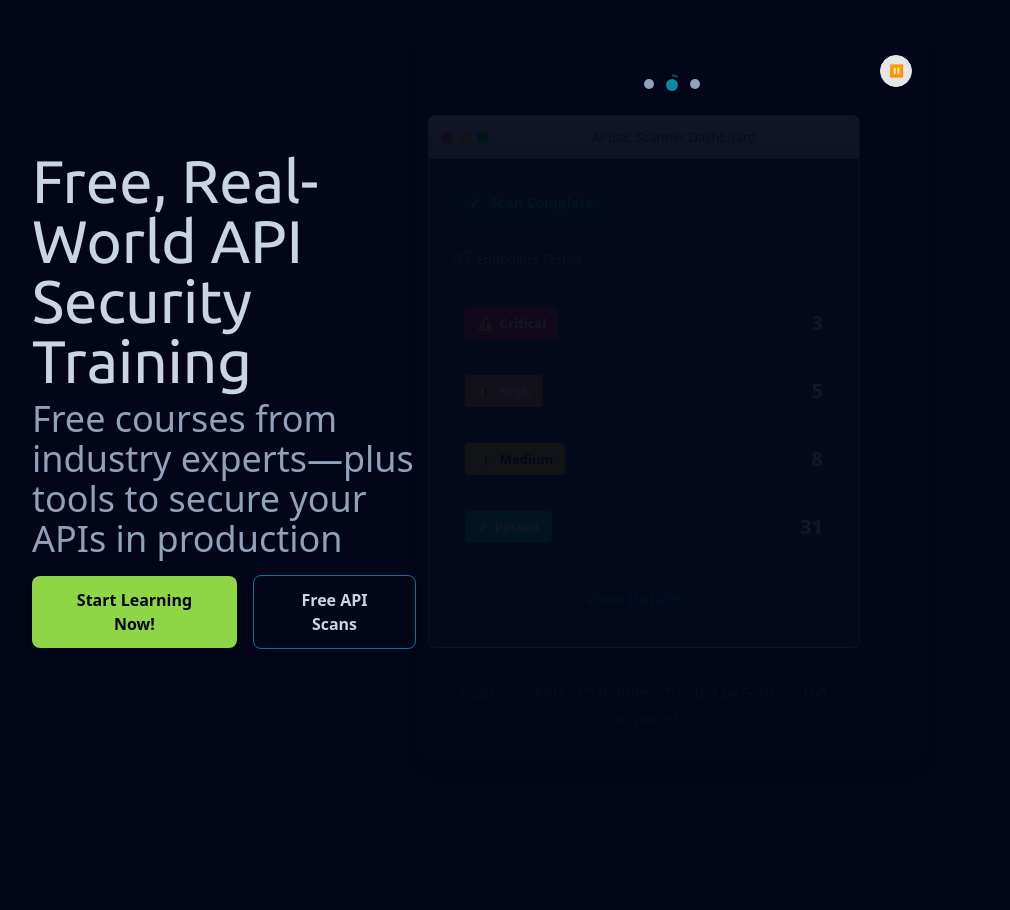
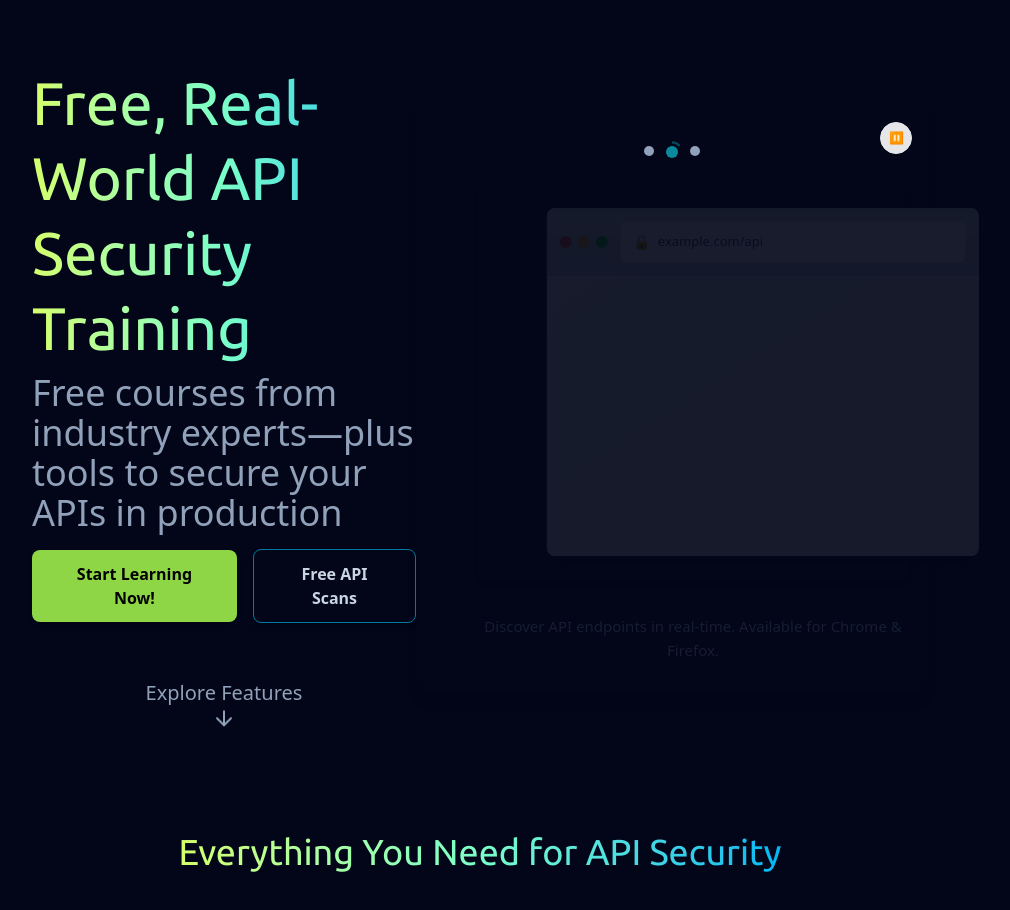
Before and after one commit to G-Hensley/apisec-university, a Next.js app: page / in a window 1280 px wide. Shown: the top 910 px of the page, without its empty margins (160-1170 px from the left). Before the commit the page ends 800 px from the top, so only its background shows below. Built offline with nearby package versions, Linux system fonts and the light colour scheme.

Commit message:
Add some more styling and new section for content

```diff
--- /dev/null
+++ b/app/components/layout/home/ContentTabs.tsx
@@ -0,0 +1,11 @@
+export default function ContentTabs({ children }: { children?: React.ReactNode }) {
+
+  return (
+    <section className="px-48 py-8 section">
+      <header className="section-header">
+        <h2>Everything You Need for API Security</h2>
+      </header>
+    </section>
+  )
+
+}
--- a/app/components/layout/home/Hero.tsx
+++ b/app/components/layout/home/Hero.tsx
@@ -2,12 +2,14 @@
 import ProductShowcase from "@/app/components/layout/home/ProductDemo";
 import PrimaryCTA from "@/app/components/ui/buttons/PrimaryCTA";
 import SecondaryCTA from "@/app/components/ui/buttons/SecondaryCTA";
+import Link from "next/link";
+import { ArrowDown } from "lucide-react";
 
 export default function Hero() {
   return (
     <section className="flex py-8 px-48 items-center min-h-fit h-screen">
       <header className="w-2xl flex flex-col gap-2">
-        <h1 className="text-slate-300 text-6xl font-primary">Free, Real-World API Security Training</h1>
+        <h1 className="text-6xl font-primary leading-tight">Free, Real-World API Security Training</h1>
         <h2 className="text-slate-400 text-4xl">
           Free courses from industry experts—plus tools to secure your APIs in production
         </h2>
@@ -15,6 +17,13 @@ export default function Hero() {
           <PrimaryCTA>Start Learning Now!</PrimaryCTA>
           <SecondaryCTA>Free API Scans</SecondaryCTA>
         </div>
+        <Link
+          href="#content-tabs"
+          className="mt-12 flex flex-col items-center gap-1 text-xl text-slate-400 hover:text-slate-200
+            transition-all duration-300 ease-in-out">
+          Explore Features
+          <ArrowDown size={24} className="animate-bounce" />
+        </Link>
       </header>
       <ProductShowcase />
     </section>
--- a/app/globals.css
+++ b/app/globals.css
@@ -19,3 +19,18 @@ body {
   color: var(--foreground);
   font-family: Arial, Helvetica, sans-serif;
 } */
+
+@layer utilities {
+  h1 {
+    @apply text-transparent bg-clip-text bg-linear-90 from-secondary to-primary brightness-150
+  }
+  .section {
+    @apply h-fit min-h-screen w-full
+  }
+  .section-header {
+    @apply flex flex-col gap-4 items-center;
+  }
+  .section-header h2 {
+    @apply text-4xl text-transparent bg-clip-text bg-linear-90 from-secondary to-primary brightness-150 font-primary;
+  }
+}
--- a/app/page.tsx
+++ b/app/page.tsx
@@ -1,10 +1,12 @@
 'use client';
 import Hero from "./components/layout/home/Hero";
+import ContentTabs from "./components/layout/home/ContentTabs";
 
 export default function Page() {
   return (
     <main>
       <Hero />
+      <ContentTabs />
     </main>
   );
 };
--- a/package.json
+++ b/package.json
@@ -10,6 +10,7 @@
   },
   "dependencies": {
     "framer-motion": "^12.23.24",
+    "lucide-react": "^0.553.0",
     "next": "16.0.3",
     "react": "19.2.0",
     "react-dom": "19.2.0"
```
Also changed, not shown: 1 other file (tests, documents, lock files or other folders).
